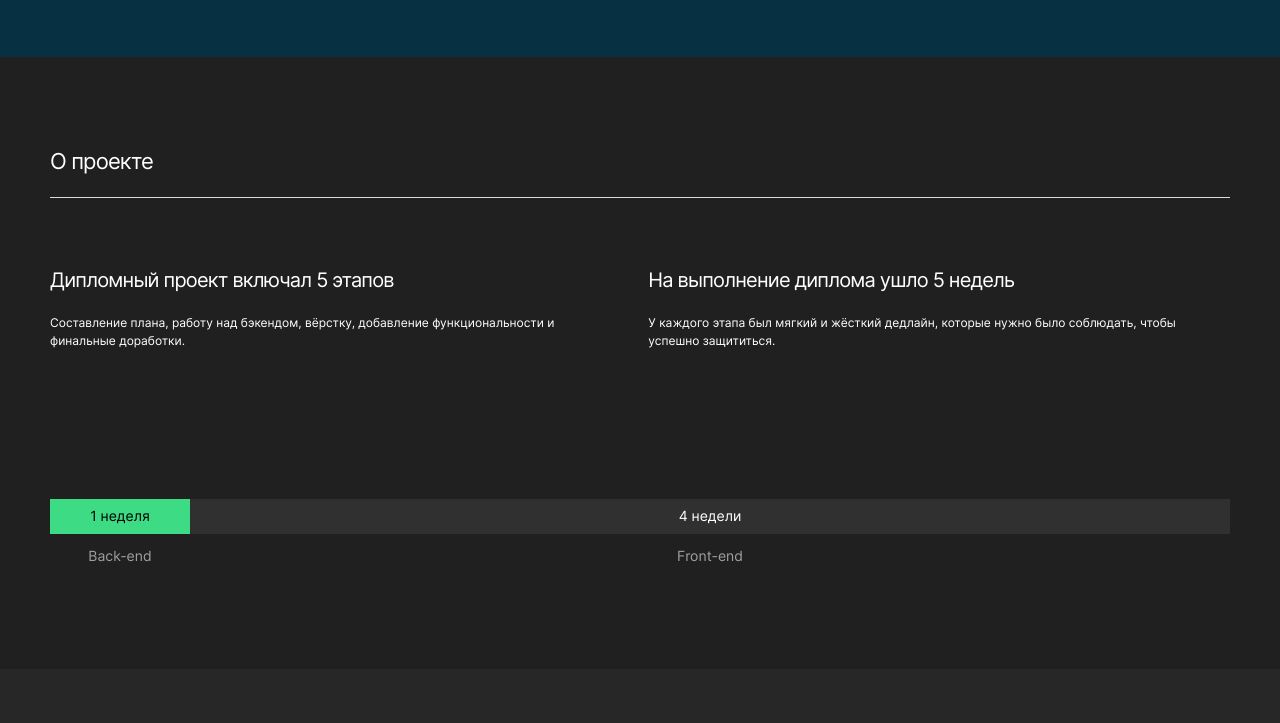
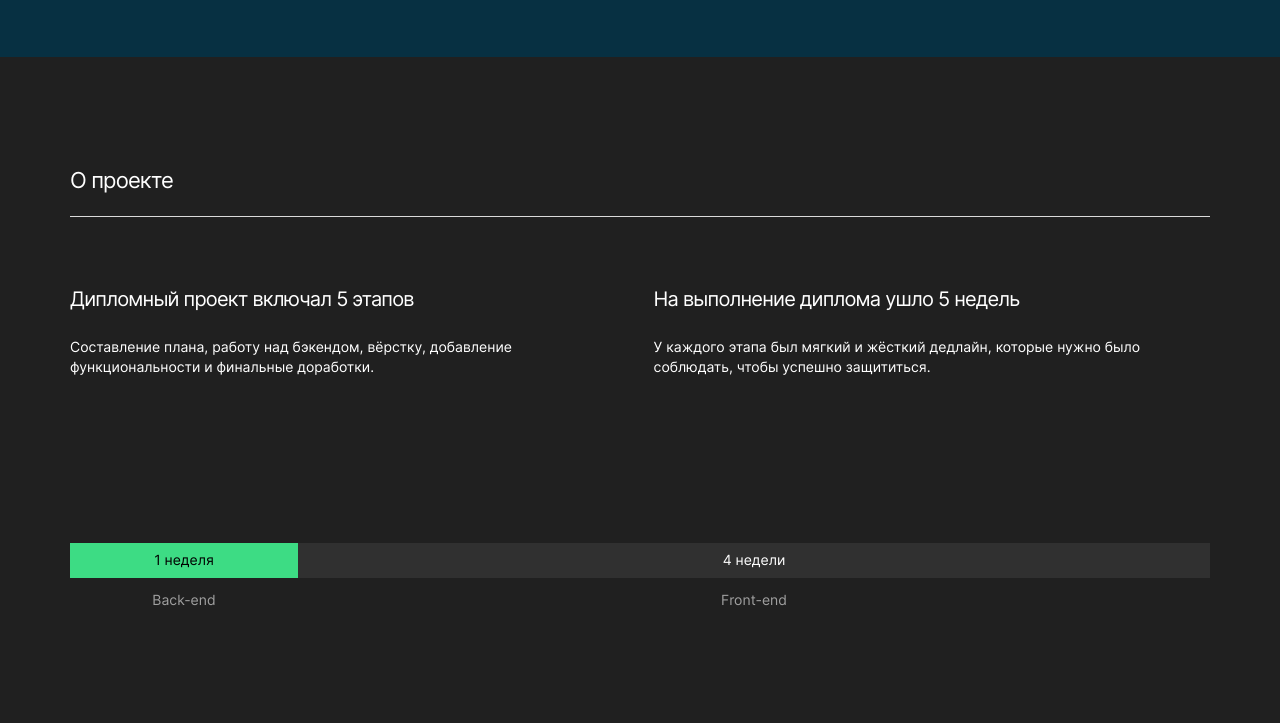
Before and after one commit to lipnitskaite/movies-explorer-frontend, a React app: page / in a window 1280 px wide. Shown: the part 577-1300 px from the top of the page. Built offline with nearby package versions, Linux system fonts and the light colour scheme.

```diff
--- a/src/components/Main/AboutProject/AboutProject.css
+++ b/src/components/Main/AboutProject/AboutProject.css
@@ -129,3 +129,30 @@
     line-height: 1.21;
   }
 }
+
+@media screen and (min-width: 1280px) {
+  .about-project {
+    padding: 110px 70px;
+  }
+
+  .about-project__info-container {
+    margin-bottom: 110px;
+  }
+
+  .about-project__info-item {
+    margin-right: 40px;
+  }
+
+  .about-project__subtitle {
+    margin-bottom: 26px;
+  }
+
+  .about-project__text {
+    font-size: 14px;
+    line-height: 1.43;
+  }
+
+  .about-project__table {
+    grid-template-columns: 228px auto;
+  }
+}
```
